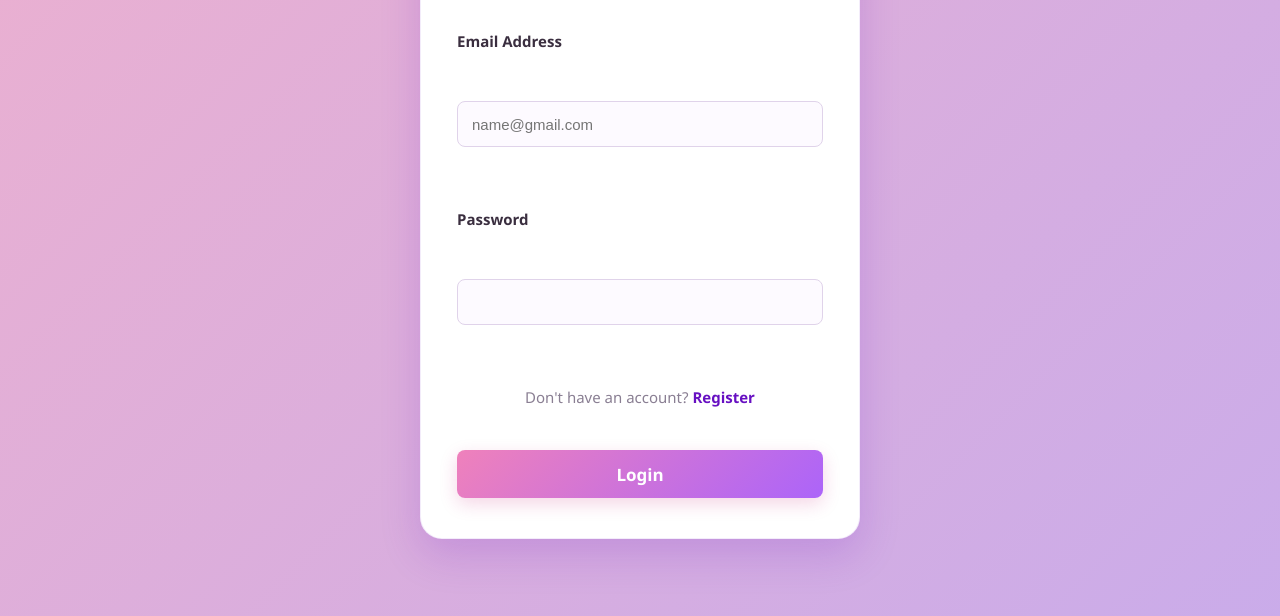
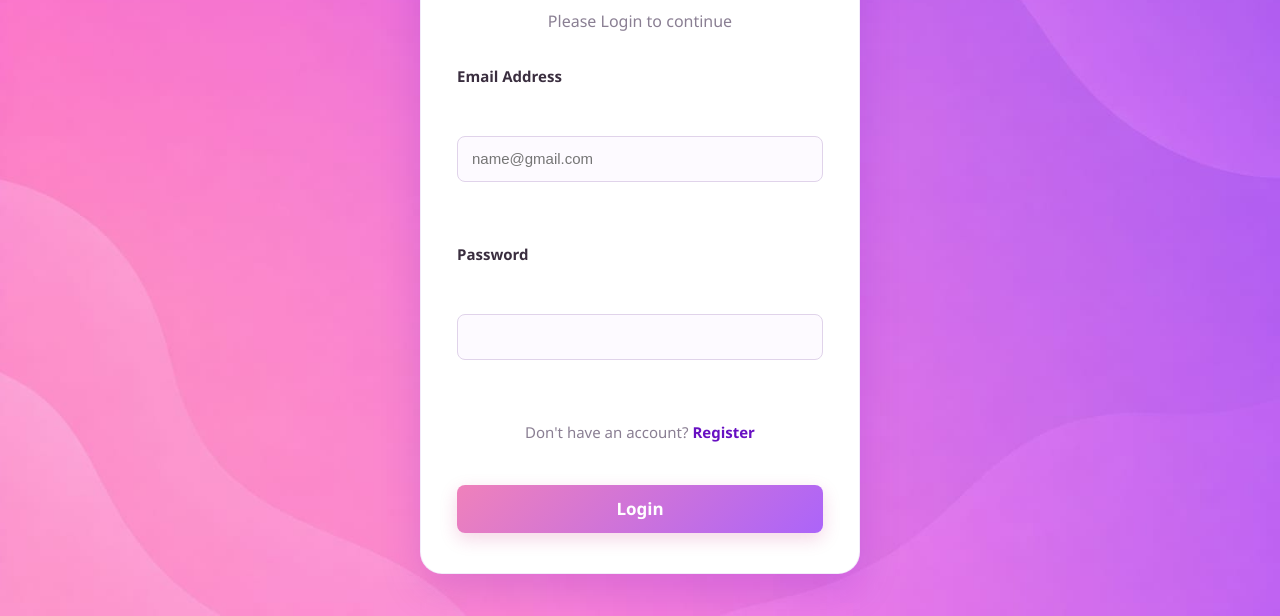
Before and after one commit to gayathrikakumani24-droid/My_Diary, a plain HTML site: page frontend/login.html in a window 1280 px wide. Shown: the part 184-800 px from the top of the page. Drawn offline with Linux system fonts and the light colour scheme.

Commit message:
Enhanced Frontend

```diff
--- a/frontend/css/feed.css
+++ b/frontend/css/feed.css
@@ -116,6 +116,7 @@ body{
     padding: 32px;
     max-width: 850px;
     margin: 0 auto;
+
 }
 
 /* ---------- Diary card ---------- */
--- a/frontend/css/login.css
+++ b/frontend/css/login.css
@@ -16,16 +16,23 @@
     padding: 20px;
 } */
 body{
-    font-family: var(--font-body);
-    color: var(--text-main);
-
-    background: url("../assets/background.jpg")
-                center/cover no-repeat fixed;
-
+    margin: 0;
+    min-height: 100vh;
+    display: flex;
+    align-items: center;
+    justify-content: center;
+    padding: 30px 16px;
     position: relative;
+    background-image: url("../assets/background.jpeg");
+    background-size: cover;
+    background-position: center;
+    background-repeat: no-repeat;
+    background-attachment: fixed;
+    background-attachment: fixed;
+    overflow-x: hidden;
 }
 
-body::before{
+/* body::before{
     content:"";
     position: fixed;
     inset: 0;
@@ -39,7 +46,7 @@ body::before{
 
     backdrop-filter: blur(4px);
     z-index: -1;
-}
+} */
 
 .login{
     width: 100%;
```
Also changed, not shown: frontend/feed.html (+4 -13 lines), Demo/screenshots/AIResponse.png (added), Demo/screenshots/Feed.png (added), Demo/screenshots/LoginPage.png (added), Demo/screenshots/NewPost.png (added), Demo/screenshots/RegisterPage.png (added), Demo/screenshots/viewPost.png (added), README.md, 1 other file.
